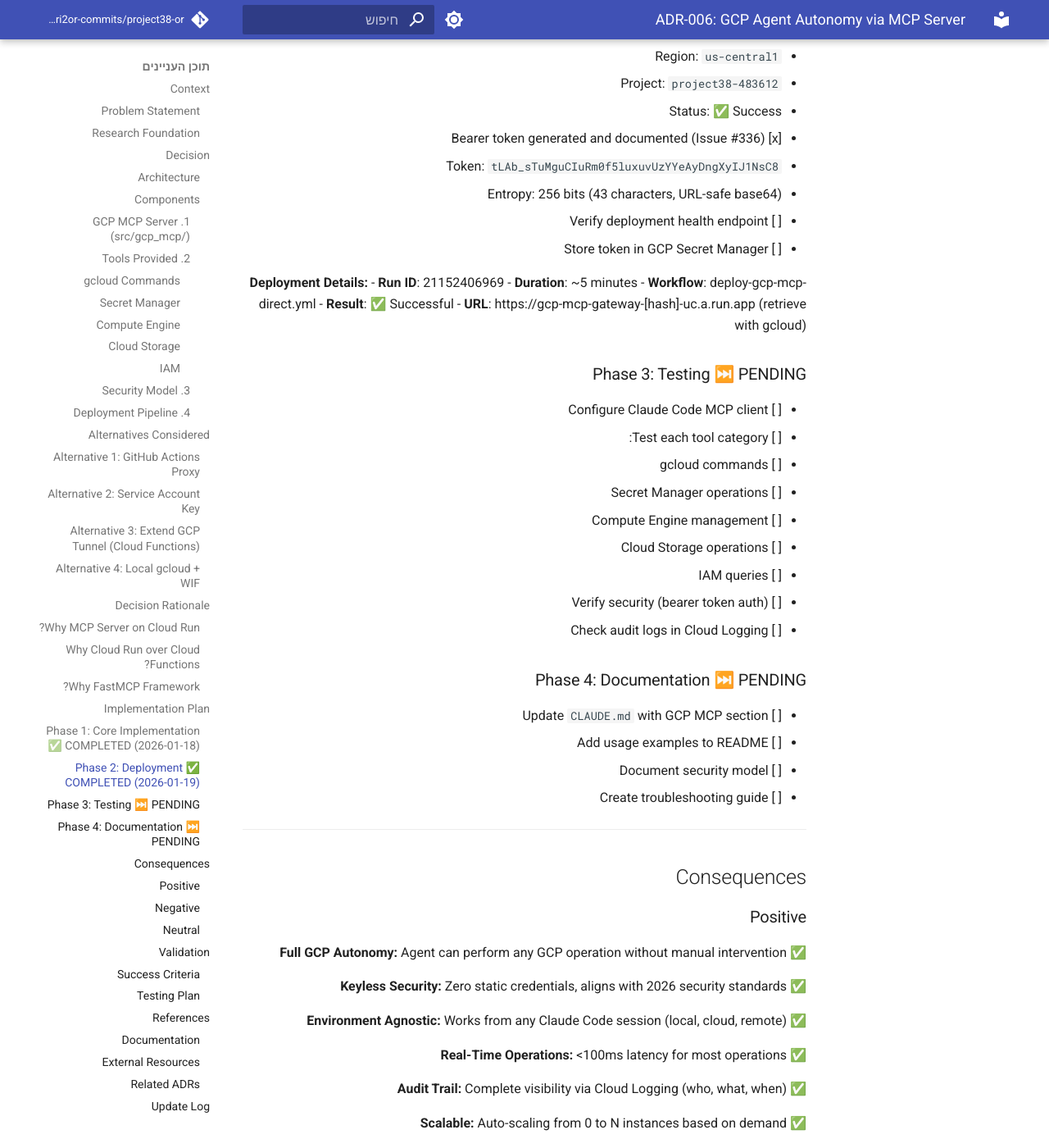
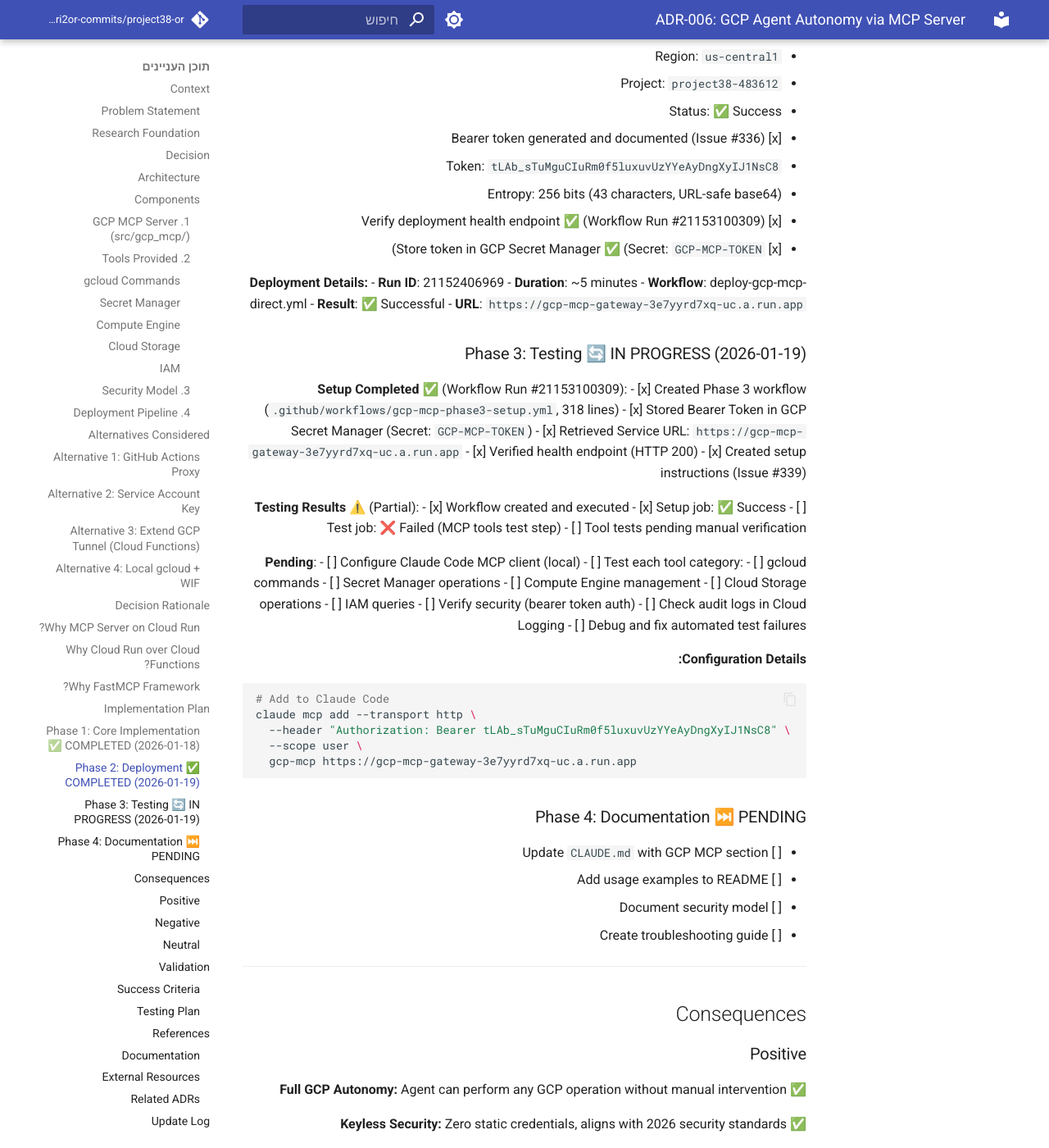
Before and after one commit to edri2or-commits/project38-or, an MkDocs documentation site: the page built from docs/decisions/ADR-006-gcp-agent-autonomy.md, in a window 1280 px wide and 1400 px high, scrolled down 6994 px. Shown: the whole window at 82% size. Built offline with MkDocs 1.6.1 and Material for MkDocs 9.7.7, drawn with Linux system fonts in a browser that asks for light colours; comment, search, counter and statistics services are not loaded; some of the changed text lies outside the part shown.

Commit message:
docs(adr): Phase 3 setup complete with partial test results (#341)
Phase 3 setup completed. Automated tests partially failed.

Setup ✅:
- Bearer Token stored in Secret Manager
- Service URL: https://gcp-mcp-gateway-3e7yyrd7xq-uc.a.run.app
- Health endpoint verified

Tests ⚠️:
- Setup job: Success
- Test job: Failed
- Manual testing pending

Evidence: Run #21153100309, Issues #339, #340

````diff
--- a/docs/decisions/ADR-006-gcp-agent-autonomy.md
+++ b/docs/decisions/ADR-006-gcp-agent-autonomy.md
@@ -304,19 +304,33 @@
 - [x] Bearer token generated and documented (Issue #336)
   - Token: `tLAb_sTuMguCIuRm0f5luxuvUzYYeAyDngXyIJ1NsC8`
   - Entropy: 256 bits (43 characters, URL-safe base64)
-- [ ] Verify deployment health endpoint
-- [ ] Store token in GCP Secret Manager
+- [x] Verify deployment health endpoint ✅ (Workflow Run #21153100309)
+- [x] Store token in GCP Secret Manager ✅ (Secret: `GCP-MCP-TOKEN`)
 
 **Deployment Details:**
 - **Run ID**: 21152406969
 - **Duration**: ~5 minutes
 - **Workflow**: deploy-gcp-mcp-direct.yml
 - **Result**: ✅ Successful
-- **URL**: https://gcp-mcp-gateway-[hash]-uc.a.run.app (retrieve with gcloud)
+- **URL**: `https://gcp-mcp-gateway-3e7yyrd7xq-uc.a.run.app`
 
-### Phase 3: Testing ⏭️ PENDING
+### Phase 3: Testing 🔄 IN PROGRESS (2026-01-19)
 
-- [ ] Configure Claude Code MCP client
+**Setup Completed** ✅ (Workflow Run #21153100309):
+- [x] Created Phase 3 workflow (`.github/workflows/gcp-mcp-phase3-setup.yml`, 318 lines)
+- [x] Stored Bearer Token in GCP Secret Manager (Secret: `GCP-MCP-TOKEN`)
+- [x] Retrieved Service URL: `https://gcp-mcp-gateway-3e7yyrd7xq-uc.a.run.app`
+- [x] Verified health endpoint (HTTP 200)
+- [x] Created setup instructions (Issue #339)
+
+**Testing Results** ⚠️ (Partial):
+- [x] Workflow created and executed
+- [x] Setup job: ✅ Success
+- [ ] Test job: ❌ Failed (MCP tools test step)
+- [ ] Tool tests pending manual verification
+
+**Pending**:
+- [ ] Configure Claude Code MCP client (local)
 - [ ] Test each tool category:
   - [ ] gcloud commands
   - [ ] Secret Manager operations
@@ -325,6 +339,16 @@
   - [ ] IAM queries
 - [ ] Verify security (bearer token auth)
 - [ ] Check audit logs in Cloud Logging
+- [ ] Debug and fix automated test failures
+
+**Configuration Details:**
+```bash
+# Add to Claude Code
+claude mcp add --transport http \
+  --header "Authorization: Bearer tLAb_sTuMguCIuRm0f5luxuvUzYYeAyDngXyIJ1NsC8" \
+  --scope user \
+  gcp-mcp https://gcp-mcp-gateway-3e7yyrd7xq-uc.a.run.app
+```
 
 ### Phase 4: Documentation ⏭️ PENDING
 
@@ -457,12 +481,23 @@
 | 2026-01-19 | **PR #335 Merged** | Documentation updates merged to main (SHA: 06b7a4a) |
 | 2026-01-19 | **Phase 2 Complete** | GCP MCP Server deployed to Cloud Run (Run #21152406969) |
 | 2026-01-19 | **Bearer Token Generated** | Secure token created and documented (Issue #336) |
+| 2026-01-19 | **4-Layer Documentation Complete** | PR #337 merged (SHA: 93d79b9), all 4 layers updated |
+| 2026-01-19 | **Phase 3 Workflow Created** | PR #338 merged (SHA: 66b223b), 318-line automated workflow |
+| 2026-01-19 | **Phase 3 Setup Complete** | Token stored in Secret Manager, Service URL retrieved (Issue #339) |
+| 2026-01-19 | **Phase 3 Testing Partial** | Setup ✅ Success, Tests ❌ Failed (Run #21153100309, Issue #340) |
 
 ---
 
+**Phase 3 Status:**
+- ✅ Setup: Bearer Token stored, Service URL retrieved
+- ✅ Service: `https://gcp-mcp-gateway-3e7yyrd7xq-uc.a.run.app`
+- ⚠️ Testing: Automated tests failed, manual testing pending
+
 **Next Actions:**
-1. Deploy to Cloud Run (run workflow)
-2. Generate Bearer token
-3. Configure Claude Code MCP client
-4. Validate all tools
+1. ~~Deploy to Cloud Run~~ ✅ Done
+2. ~~Generate Bearer token~~ ✅ Done
+3. ~~Store token in Secret Manager~~ ✅ Done
+4. Debug automated test failures
+5. Configure Claude Code MCP client (local)
+6. Manual tool validation
 5. Update CLAUDE.md documentation
````
